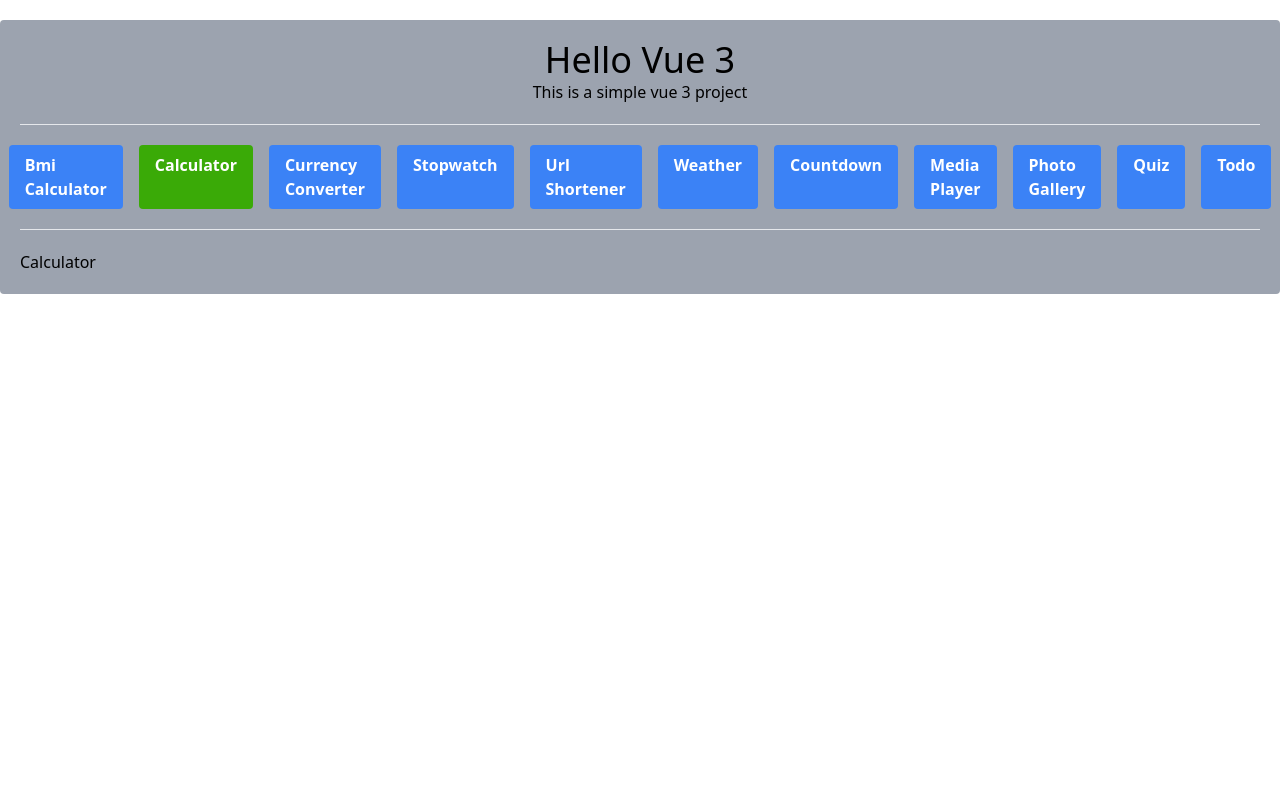
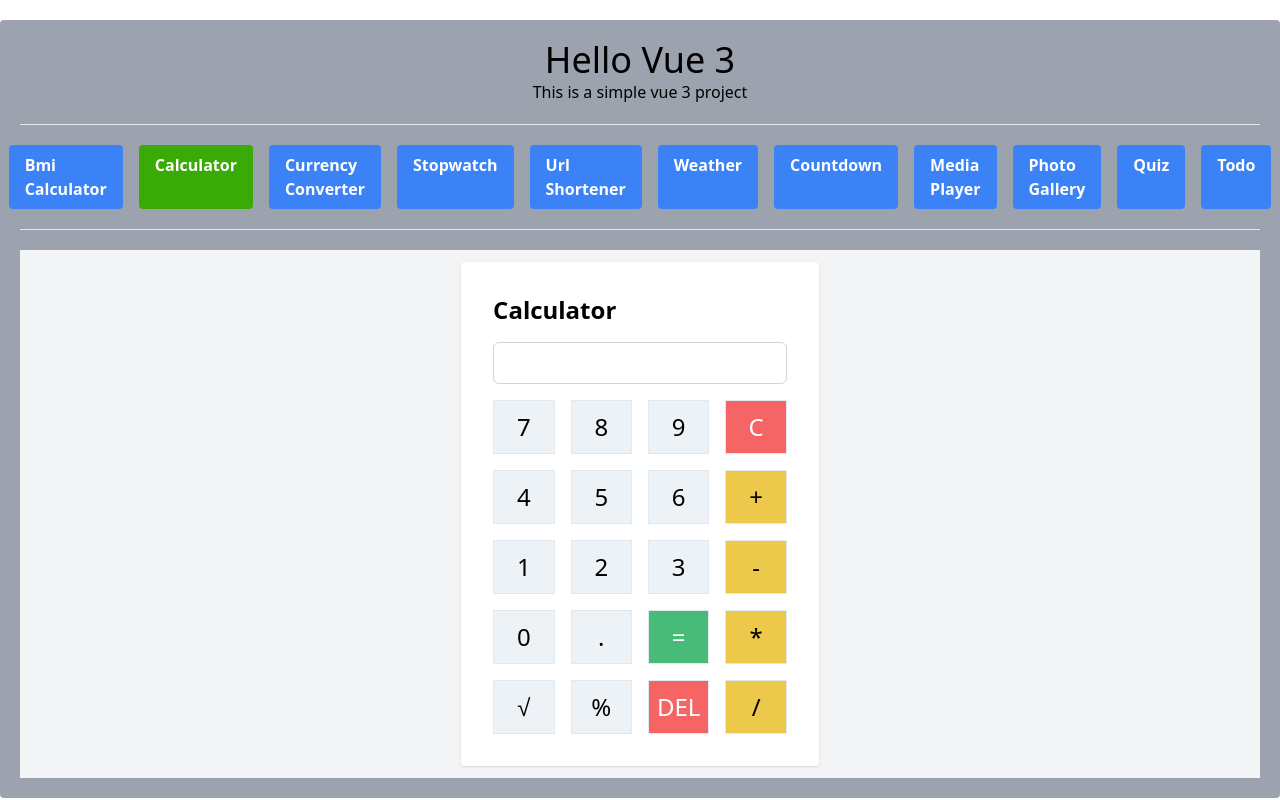
Before and after one commit to spysabbir/vuejs-small_multiple-applications, a Vue app: page /calculator in a window 1280 px wide. Built offline with nearby package versions, Linux system fonts and the light colour scheme.

Commit message:
Calculator Done

```diff
--- a/src/views/Calculator.vue
+++ b/src/views/Calculator.vue
@@ -1,13 +1,118 @@
-<script setup>
+<template>
+<div class="flex justify-center items-center mt-5 p-3 bg-gray-100">
+    <div class="bg-white p-8 rounded shadow">
+        <h1 class="text-2xl font-bold mb-4">Calculator</h1>
+        <div class="my-4">
+            <input type="text" :value="expression" readonly class="w-full border border-gray-300 px-3 py-2 rounded-md focus:outline-none focus:ring focus:ring-blue-200">
+        </div>
+        <div class="grid grid-cols-4 gap-4">
+            <button @click="appendToExpression('7')" class="col-span-1 btn">7</button>
+            <button @click="appendToExpression('8')" class="col-span-1 btn">8</button>
+            <button @click="appendToExpression('9')" class="col-span-1 btn">9</button>
+            <button @click="clearExpression" class="col-span-1 btn btn-red">C</button>
 
-</script>
+            <button @click="appendToExpression('4')" class="col-span-1 btn">4</button>
+            <button @click="appendToExpression('5')" class="col-span-1 btn">5</button>
+            <button @click="appendToExpression('6')" class="col-span-1 btn">6</button>
+            <button @click="appendToExpression('+')" :disabled="isOperatorDisabled" class="col-span-1 btn btn-yellow">+</button>
 
-<template>
-<div>
-    <h1>Calculator</h1>
+            <button @click="appendToExpression('1')" class="col-span-1 btn">1</button>
+            <button @click="appendToExpression('2')" class="col-span-1 btn">2</button>
+            <button @click="appendToExpression('3')" class="col-span-1 btn">3</button>
+            <button @click="appendToExpression('-')" :disabled="isOperatorDisabled" class="col-span-1 btn btn-yellow">-</button>
+
+            <button @click="appendToExpression('0')" class="col-span-1 btn">0</button>
+            <button @click="appendToExpression('.')" class="col-span-1 btn">.</button>
+            <button @click="calculateResult" :disabled="isCalculationDisabled" class="col-span-1 btn btn-green">=</button>
+            <button @click="appendToExpression('*')" :disabled="isOperatorDisabled" class="col-span-1 btn btn-yellow">*</button>
+
+            <button @click="calculateSquareRoot" :disabled="isOperatorDisabled" class="col-span-1 btn">√</button>
+            <button @click="appendToExpression(' / 100')" :disabled="isOperatorDisabled" class="col-span-1 btn">%</button>
+            <button @click="clearLastCharacter" class="col-span-1 btn btn-red">DEL</button>
+            <button @click="appendToExpression('/')" :disabled="isOperatorDisabled" class="col-span-1 btn btn-yellow">/</button>
+        </div>
+    </div>
 </div>
 </template>
 
-<style>
+<script setup>
+import { ref, computed } from 'vue';
 
+const expression = ref('');
+
+const appendToExpression = (char) => {
+expression.value += char;
+};
+
+const clearExpression = () => {
+expression.value = '';
+};
+
+const clearLastCharacter = () => {
+expression.value = expression.value.slice(0, -1);
+};
+
+const calculateResult = () => {
+try {
+    expression.value = eval(expression.value).toString();
+} catch (error) {
+    expression.value = 'Error';
+}
+};
+
+const calculateSquareRoot = () => {
+try {
+    const result = Math.sqrt(eval(expression.value));
+    expression.value = result.toString();
+} catch (error) {
+    expression.value = 'Error';
+}
+};
+
+const isCalculationDisabled = computed(() => {
+    return expression.value === '';
+});
+
+const isOperatorDisabled = computed(() => {
+    return expression.value === '';
+});
+</script>
+
+<style scoped>
+.btn {
+    padding: 8px;
+    font-size: 1.5rem;
+    border: 1px solid #e2e8f0;
+    background-color: #edf2f7;
+}
+
+.btn:hover {
+    background-color: #cbd5e0;
+}
+
+.btn-red {
+    background-color: #f56565;
+    color: white;
+}
+
+.btn-red:hover {
+    background-color: #e53e3e;
+}
+
+.btn-yellow {
+    background-color: #ecc94b;
+}
+
+.btn-yellow:hover {
+    background-color: #d69e2e;
+}
+
+.btn-green {
+    background-color: #48bb78;
+    color: white;
+}
+
+.btn-green:hover {
+    background-color: #38a169;
+}
 </style>
```
